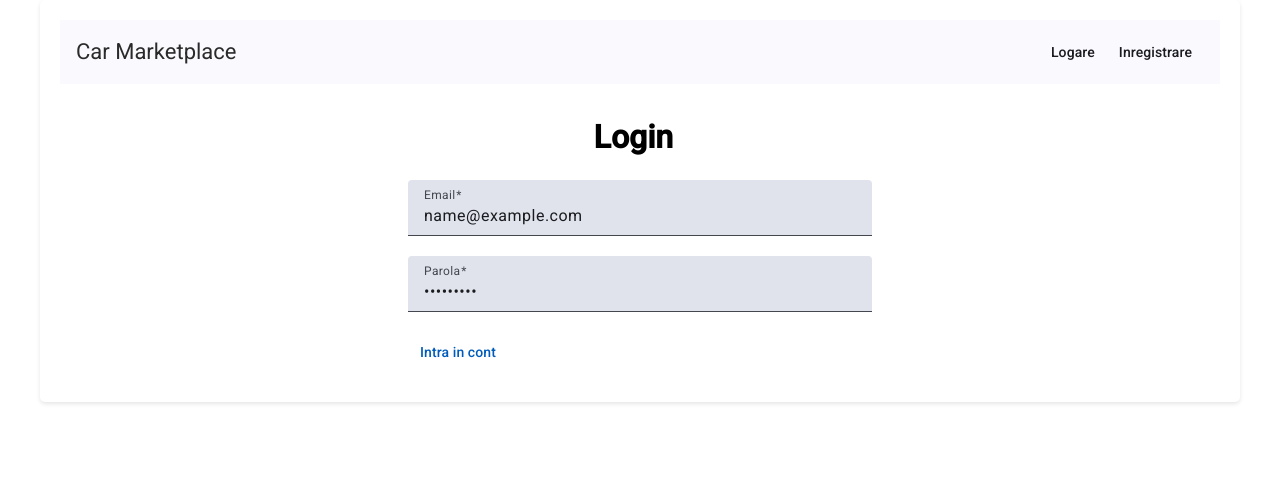
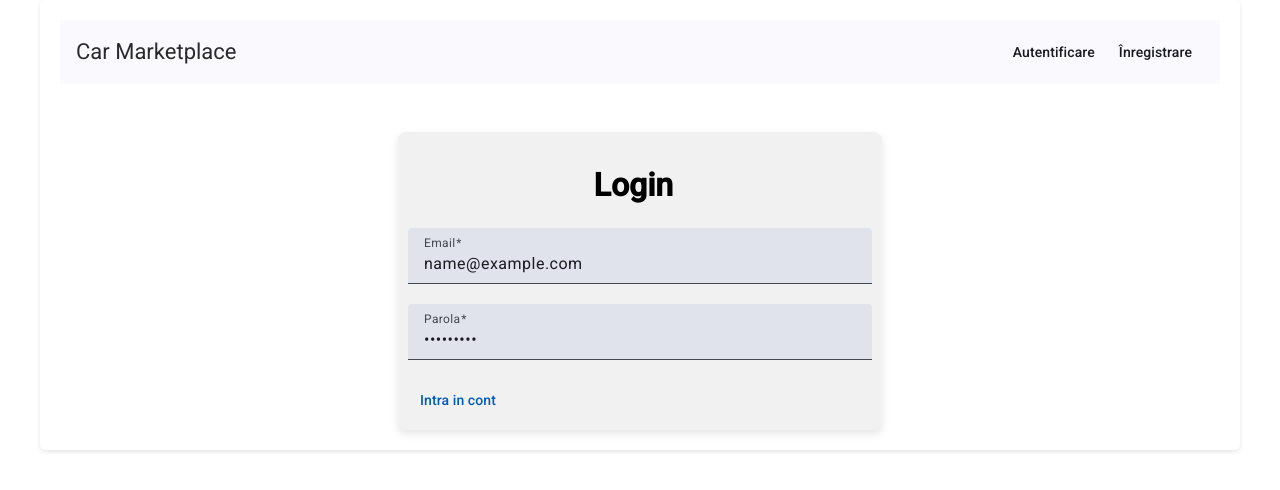
Before and after one commit to Vasilica12/car-marketplace1, an Angular app: page /login in a window 1280 px wide. Both pictures are taken after typing "name@example.com", "Sample123" into the empty fields and a click on the button "Intra in cont". Shown: the top 490 px of the page. Built offline with nearby package versions, Linux system fonts and the light colour scheme; no server answers.

Commit message:
uichanges

```diff
--- a/src/app/auth/login/login.component.css
+++ b/src/app/auth/login/login.component.css
@@ -1,5 +1,4 @@
 .example-form {
-
   width: 100%;
 }
 
@@ -13,6 +12,10 @@ h1 {
   margin: auto;
   width: 40%;
   padding: 10px;
+  background-color: #f1f1f1;
+  margin-top: 3rem;
+  border-radius: 8px;
+  box-shadow: 0 4px 8px rgba(0, 0, 0, 0.1);
 }
 
 .example-full-width {
--- a/src/app/car-posts/post-list/car-list.component.html
+++ b/src/app/car-posts/post-list/car-list.component.html
@@ -25,8 +25,8 @@
           <mat-card-subtitle class="car-price">{{ car.price }} lei</mat-card-subtitle>
           <mat-card-subtitle class="car-description">{{ car.description }}</mat-card-subtitle>
           <div class="car-actions">
-            <a *ngIf="userAuth && userId === car.creator" mat-button color="primary" [routerLink]="['/edit', car.id]">Edit</a>
-            <button *ngIf="userAuth && userId === car.creator" mat-button color="warn" (click)="onDelete(car.id)">Delete</button>
+            <a *ngIf="userAuth && userId === car.creator" mat-button color="primary" [routerLink]="['/edit', car.id]">Editare</a>
+            <button *ngIf="userAuth && userId === car.creator" mat-button color="warn" (click)="onDelete(car.id)">Ștergere</button>
           </div>
         </div>
       </div>
--- a/src/app/header/header.component.html
+++ b/src/app/header/header.component.html
@@ -4,8 +4,8 @@
   </div>
   <div class="header-right">
     <button *ngIf="userAuth" mat-button routerLink="/create" routerLinkActive="mat-accent">Adauga anunț</button>
-    <button *ngIf="!userAuth" mat-button routerLink="/login" routerLinkActive="mat-accent">Logare</button>
-    <button *ngIf="!userAuth" mat-button routerLink="/signup" routerLinkActive="mat-accent">Inregistrare</button>
+    <button *ngIf="!userAuth" mat-button routerLink="/login" routerLinkActive="mat-accent">Autentificare</button>
+    <button *ngIf="!userAuth" mat-button routerLink="/signup" routerLinkActive="mat-accent">Înregistrare</button>
     <button *ngIf="userAuth" mat-button (click)="onLogout()">Iesi din cont</button>
   </div>
 </mat-toolbar>
```
